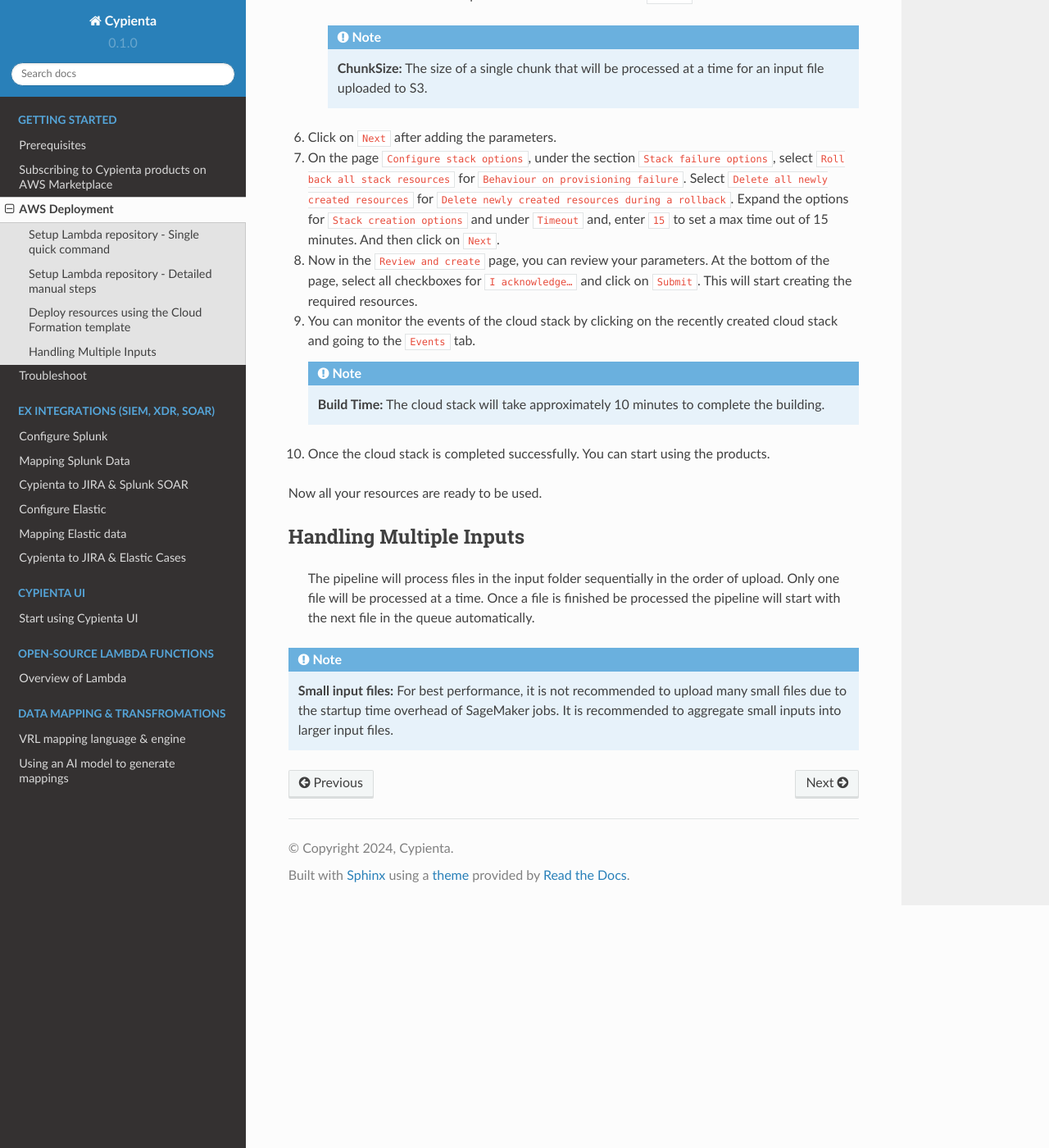
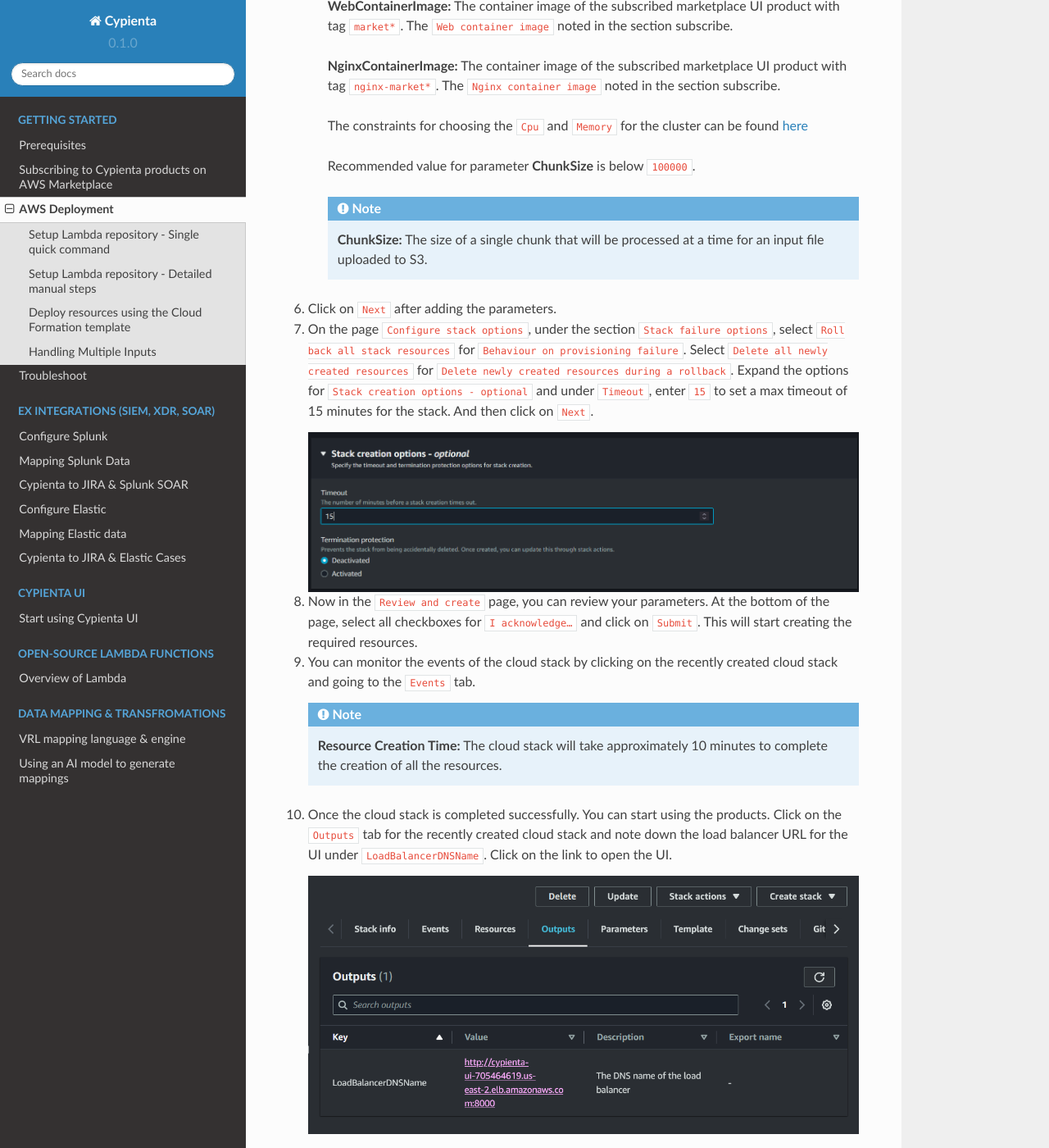
Before and after one commit to cypienta/docs, a Sphinx documentation site: the page built from docs/source/getting_started/deploy.rst, in a window 1280 px wide and 1400 px high, scrolled down 3831 px. Shown: the whole window at 82% size. Built offline with Sphinx 7.4.7 and the Read the Docs theme 2.0.0, drawn with Linux system fonts in a browser that asks for light colours; some of the changed text lies outside the part shown.

Commit message:
add images

```diff
--- a/docs/source/getting_started/deploy.rst
+++ b/docs/source/getting_started/deploy.rst
@@ -91,6 +91,10 @@
 
 2. Navigate to the AWS console, and search for ``CloudFormation``.
 
+    .. note::
+        The UI component deployed from this template is only supported in the following AWS Regions. Make sure that you create stack in the supported region.
+        Supported AWS regions: eu-north-1, ap-south-1, eu-west-3, us-east-2, eu-west-1, eu-central-1, sa-east-1, ap-east-1, us-east-1, ap-northeast-2, eu-west-2, ap-northeast-1, us-west-2, us-west-1, ap-southeast-1, ap-southeast-2, ca-central-1
+
 3. Click on ``Stacks`` on the left hand side panel, and click on ``Create stack`` dropdown. Select ``With new resources (standard)`` to start creating a stack
 
     .. image:: resources/create_stack_start.png
@@ -154,7 +158,11 @@
     failure options``, select ``Roll back all stack resources`` for
     ``Behaviour on provisioning failure``. Select ``Delete all newly
     created resources`` for ``Delete newly created resources during a
-    rollback``. Expand the options for ``Stack creation options`` and under  ``Timeout`` and, enter ``15`` to set a max time out of 15 minutes. And then click on ``Next``.
+    rollback``. Expand the options for ``Stack creation options - optional`` and under  ``Timeout``, enter ``15`` to set a max timeout of 15 minutes for the stack. And then click on ``Next``.
+
+    .. image:: resources/stack_timeout.png
+        :alt: stack timeout
+        :align: center
 
 8.  Now in the ``Review and create`` page, you can review your parameters.
     At the bottom of the page, select all checkboxes for ``I
@@ -165,10 +173,16 @@
     recently created cloud stack and going to the ``Events`` tab.
 
     .. note::
-        **Build Time:** The cloud stack will take approximately 10 minutes to complete the building.
+        **Resource Creation Time:** The cloud stack will take approximately 10 minutes to complete the creation of all the resources.
 
 10. Once the cloud stack is completed successfully. You can start using
-    the products.
+    the products. Click on the ``Outputs`` tab for the recently created cloud
+    stack and note down the load balancer URL for the UI under ``LoadBalancerDNSName``.
+    Click on the link to open the UI.
+
+    .. image:: resources/lb_url.png
+        :alt: lb url
+        :align: center
 
 Now all your resources are ready to be used.
 
```
Also changed, not shown: docs/source/getting_started/resources/lb_url.png (added), docs/source/getting_started/resources/stack_timeout.png (added).
